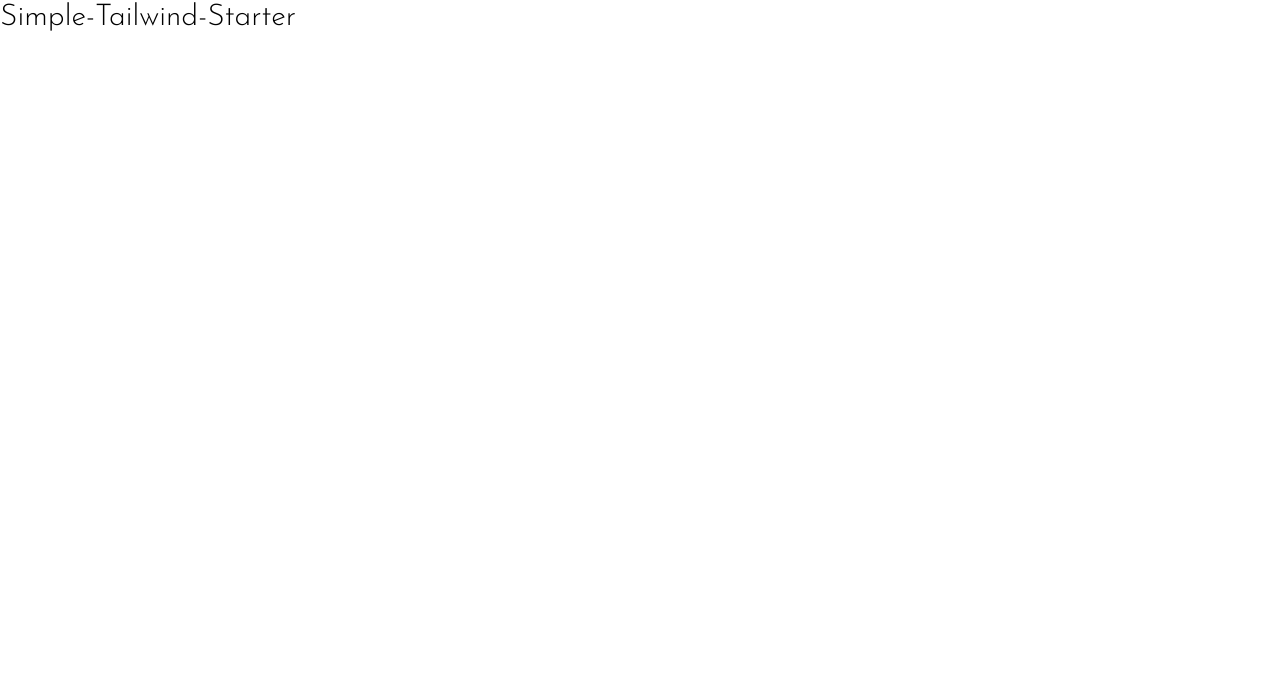
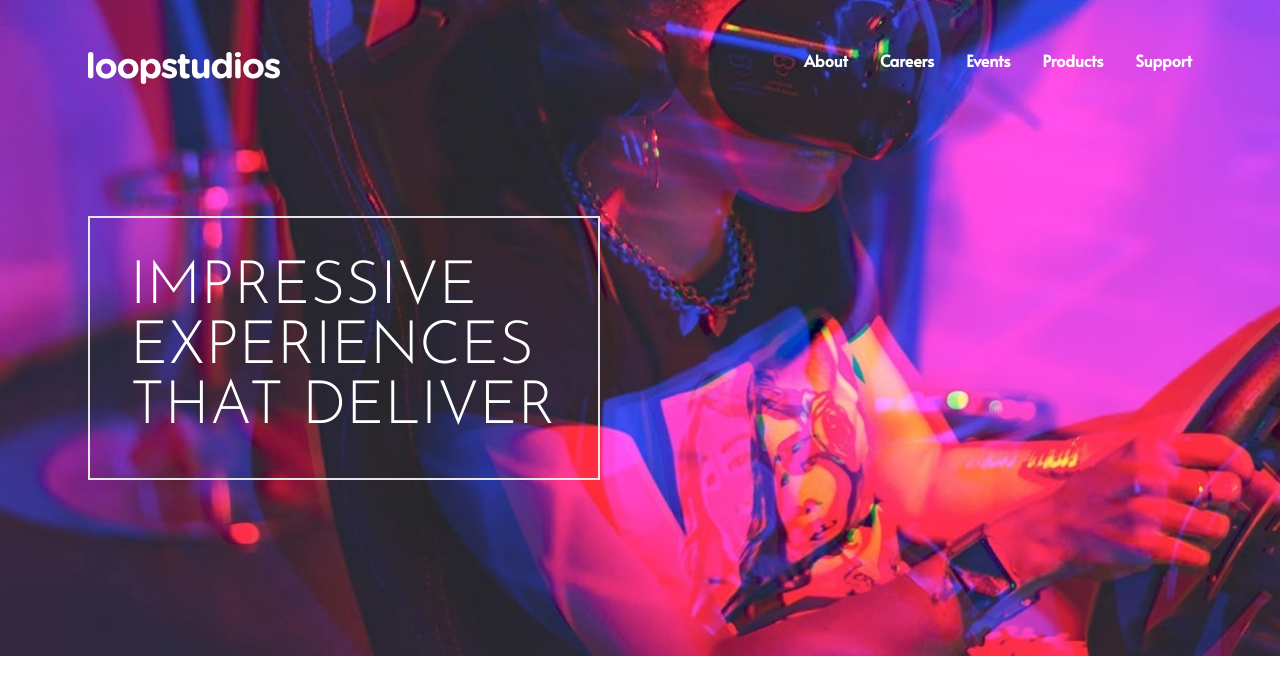
Before and after one commit to Abdul-Malik28/Loopstudios, a website: page index.html in a window 1280 px wide. Drawn offline with Linux system fonts and the light colour scheme.

Commit message:
added navigation without js

```diff
--- a/index.html
+++ b/index.html
@@ -15,7 +15,61 @@
 
 <body>
 
-    <h1 class="text-3xl">Simple-Tailwind-Starter</h1>
+    <!-- hero section -->
+    <section id="hero">
+
+        <!-- hero container -->
+        <div class="container max-w-6xl mx-auto px-6 py-12">
+
+            <!-- menu/logo container -->
+            <nav class="flex justify-between items-center font-bold text-white">
+
+                <!-- logo -->
+                <img src="images/logo.svg" alt="">
+
+                <!-- menu -->
+                <div class="hidden h-10 font-alata md:flex md:space-x-8">
+
+                    <div class="group">
+                        <a href="#">About</a>
+                        <div class="mx-2 group-hover:border-b group-hover:border-blue-50"></div>
+                    </div>
+
+                    <div class="group">
+                        <a href="#">Careers</a>
+                        <div class="mx-2 group-hover:border-b group-hover:border-blue-50"></div>
+                    </div>
+
+                    <div class="group">
+                        <a href="#">Events</a>
+                        <div class="mx-2 group-hover:border-b group-hover:border-blue-50"></div>
+                    </div>
+
+                    <div class="group">
+                        <a href="#">Products</a>
+                        <div class="mx-2 group-hover:border-b group-hover:border-blue-50"></div>
+                    </div>
+
+                    <div class="group">
+                        <a href="#">Support</a>
+                        <div class="mx-2 group-hover:border-b group-hover:border-blue-50"></div>
+                    </div>
+
+                </div>
+
+                <!-- @todo hamburger btn -->
+
+            </nav>
+
+            <!-- @todo - mobile menu -->
+
+            <div class="max-w-lg mt-32 mb-32 p-4 font-sans text-4xl text-white uppercase border-2 md:p-10 md:m-32 md:mx-0 md:text-6xl">
+                Impressive Experiences That Deliver
+            </div>
+
+        </div>
+
+    </section>
 
 
 
--- a/input.css
+++ b/input.css
@@ -1,3 +1,16 @@
 @tailwind base;
 @tailwind components;
 @tailwind utilities;
+
+#hero{
+    background-image: url("../images/desktop/image-hero.jpg");
+    background-repeat: no-repeat;
+    background-size: cover;
+}
+
+@media(max-width:576px) {
+    #hero{
+        background-image: url("../images/mobile/image-hero.jpg");
+        background-position: center;
+    }
+}
```
Also changed, not shown: css/style.css.
